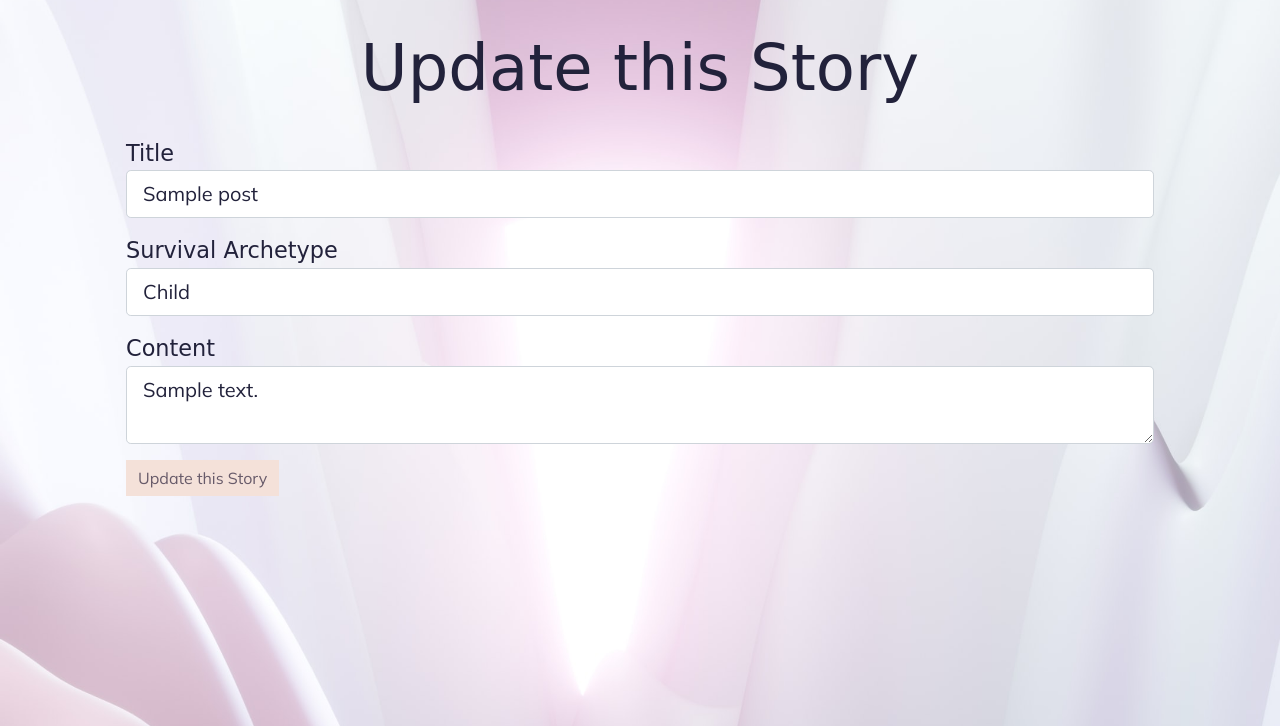
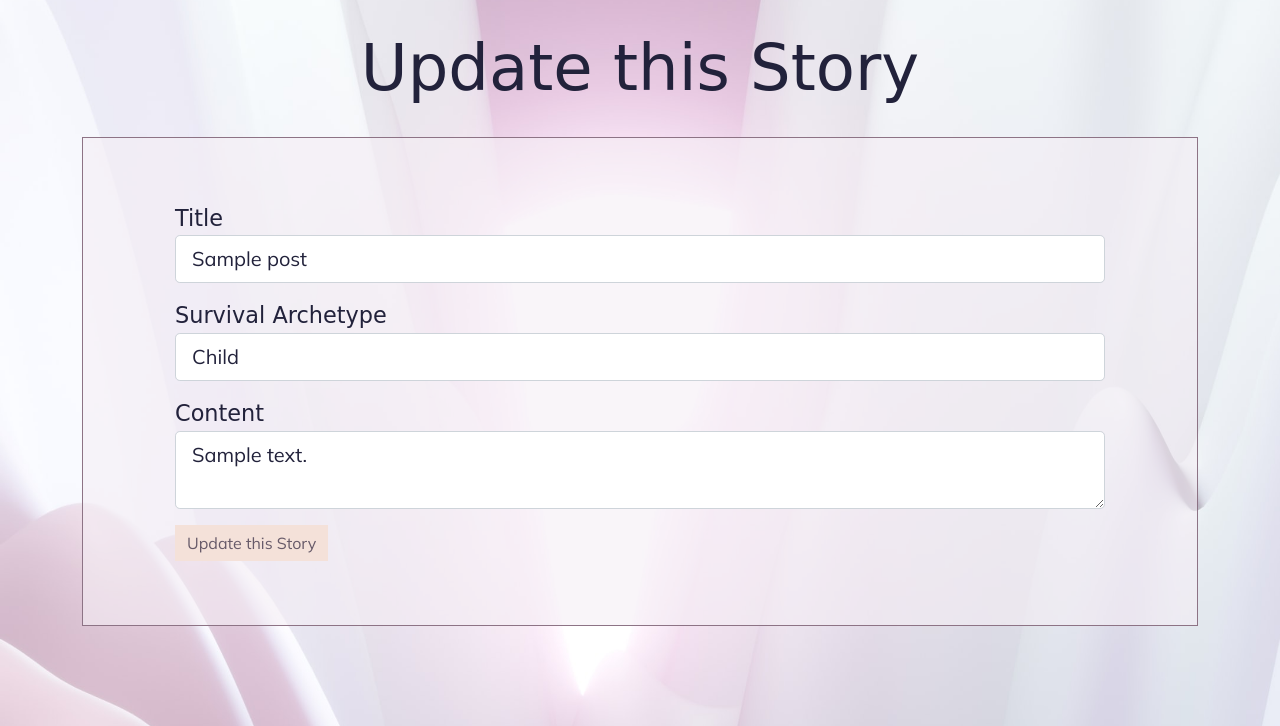
Before and after one commit to catt-tung/archetypes-flask-app, a Flask app: page /1/update in a window 1280 px wide. Shown: the part 74-800 px from the top of the page. Run offline with Flask 2, Linux system fonts and the light colour scheme; a user stored in the database is signed in; tables that the repository leaves empty hold one stand-in row (values such as "Sample post"); parts of the project's set-up code (start-up, migrations or seed data) failed here and were passed over; some web fonts are replaced.

Commit message:
Update page styling

```diff
--- a/myapp/static/base.css
+++ b/myapp/static/base.css
@@ -218,7 +218,7 @@ cite, figcaption {
   font-family: 'Flamenco', cursive;
 }
 
-#credits-box {
+.needs-bottom-margin {
   margin: 0 0 5rem 0;
 }
 
--- a/myapp/templates/info.html
+++ b/myapp/templates/info.html
@@ -40,7 +40,7 @@
             <div class="page-header">
                 <h1>Credits</h1>
             </div>
-            <div class="div-backdrop" id="credits-box">
+            <div class="div-backdrop needs-bottom-margin">
                 <ul>
                     <li>This site's idea was inspired entirely by the works of Caroline Myss in <i>Sacred Contracts</i>, cited as follows: Myss, Caroline. Sacred Contracts: Awakening Your Divine Potential. Harmony, 2002.</li>
                     <li>Background photo by <a href="https://unsplash.com/@salcrocejpg?utm_source=unsplash&utm_medium=referral&utm_content=creditCopyText">Salvatore Andrea Santacroce</a> on <a href="https://unsplash.com/@salcrocejpg?utm_source=unsplash&utm_medium=referral&utm_content=creditCopyText">Unsplash</a></li>
--- a/myapp/templates/update_post.html
+++ b/myapp/templates/update_post.html
@@ -3,10 +3,10 @@
     <div class="page-header">
       <h1>Update this Story</h1>
     </div>
+    <div class="div-backdrop needs-bottom-margin">
       <div class="container">
         <form class="form-group" method="POST">
             {{form.hidden_tag()}}
-
           <div class="form-group">
               {{form.title.label(class="form-control-label")}}
               {{form.title(class="form-control form-control-lg")}}
@@ -24,4 +24,5 @@
           </div>
         </form>
       </div>
+    </div>
 {% endblock %}
```
Lines whose indentation alone changed are shown as unchanged.
